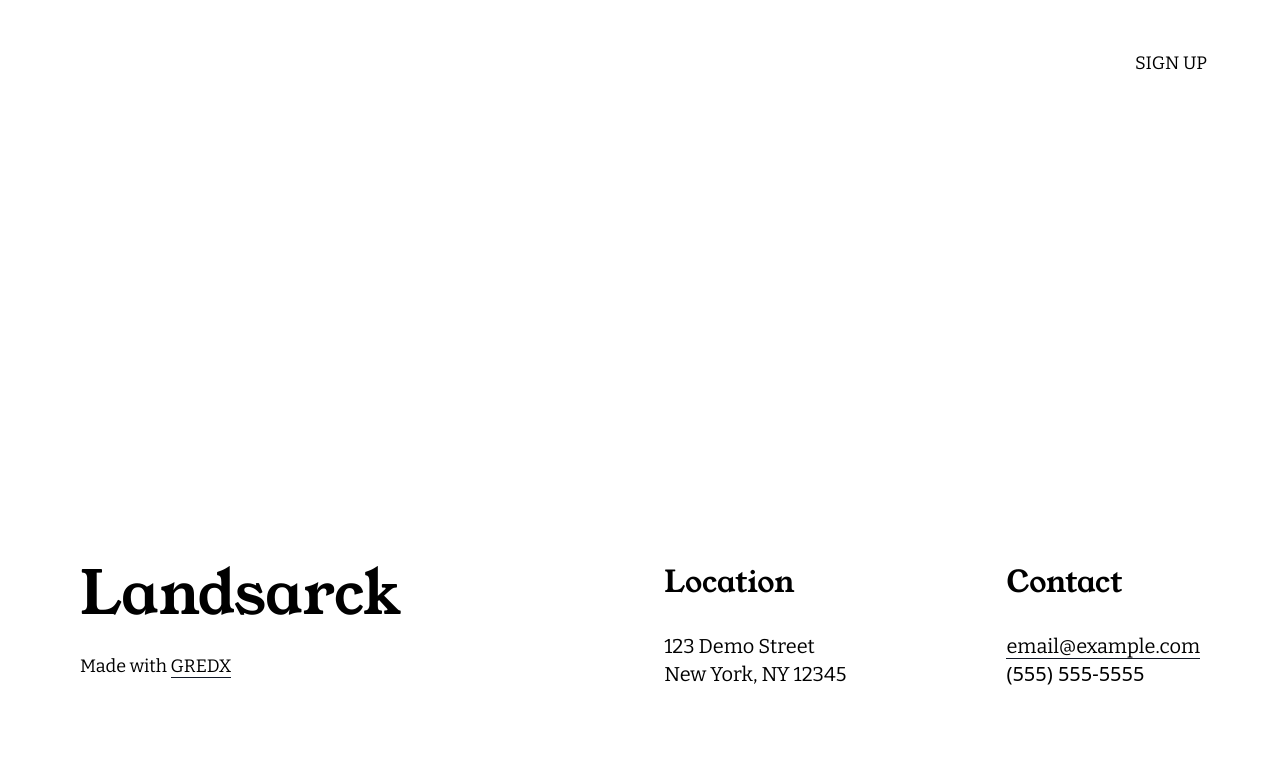
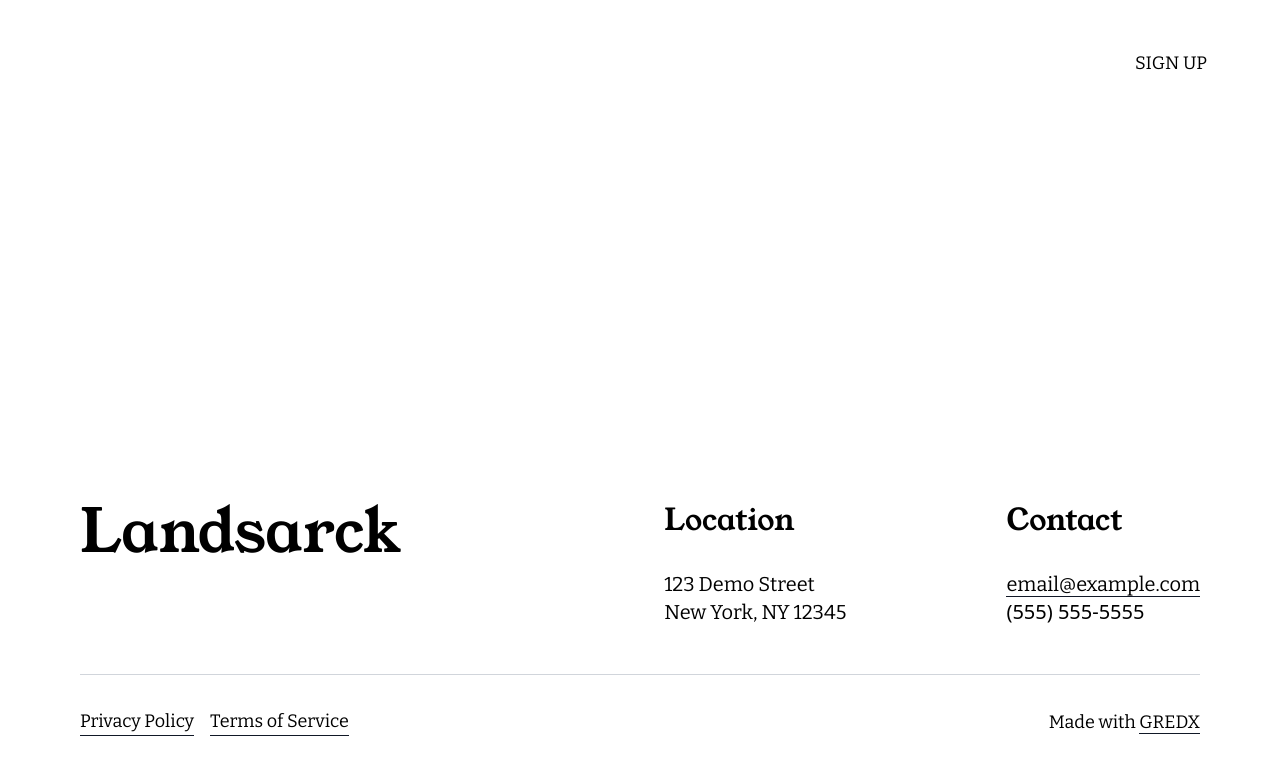
Before and after one commit to webservices715/Landsarck, a React (Vite) app in the folder Frontend/: page /contact in a window 1280 px wide. Shown: the top 770 px of the page. Built offline with nearby package versions, Linux system fonts and the light colour scheme.

Commit message:
adding changes

```diff
--- a/Frontend/src/components/Footer.jsx
+++ b/Frontend/src/components/Footer.jsx
@@ -2,29 +2,15 @@ import React from "react";
 
 function Footer() {
   return (
-    <div className="lg:py-28 py-16 lg:px-20 px-4">
+    <div className="lg:pt-28 py-16 lg:px-20 px-4">
       {/* Wrapper with space between first and other columns */}
       <div className="lg:flex lg:justify-between lg:items-start">
         {/* Site Title (1st column) */}
         <div className="flex flex-col gap-5">
-        <div className="mb-8 lg:mb-0 lg:flex-grow lg:max-w-xs">
-          <h2 className="text-6xl font-young-serif">Landsarck</h2>
+          <div className="mb-8 lg:mb-0 lg:flex-grow lg:max-w-xs">
+            <h2 className="text-6xl font-young-serif">Landsarck</h2>
+          </div>
         </div>
-        <div className="pt-2">
-        <p className="text-lg font-bitter">
-          Made with{" "}
-          <a
-            href="#"
-            className="border-b border-gray-900 font-bitter"
-            target="_blank"
-            rel="noopener noreferrer"
-          >
-            GREDX
-          </a>
-        </p>
-      </div>
-      </div>
-
 
         {/* Second and Third Columns wrapped together with space */}
         <div className="flex flex-col lg:flex-row lg:space-x-40">
@@ -42,7 +28,9 @@ function Footer() {
 
           {/* Contact (3rd column) */}
           <div>
-            <h4 className="text-3xl font-young-serif mb-8 lg:mt-0 mt-8">Contact</h4>
+            <h4 className="text-3xl font-young-serif mb-8 lg:mt-0 mt-8">
+              Contact
+            </h4>
             <p className="text-xl">
               <a
                 href="mailto:email@example.com"
@@ -57,8 +45,33 @@ function Footer() {
         </div>
       </div>
 
-      {/* Made with Squarespace Row */}
+      {/* Bottom Section with Privacy Policies, Terms, and Made with GREDX */}
+      <div className="mt-12 border-t border-gray-300 pt-8 flex flex-col lg:flex-row justify-between items-center">
+        {/* Privacy Policies and Terms of Service */}
+        <div className="flex space-x-4 text-lg font-bitter">
+          <a href="#" className="border-b border-gray-900">
+            Privacy Policy
+          </a>
+          <a href="#" className="border-b border-gray-900">
+            Terms of Service
+          </a>
+        </div>
 
+        {/* Made with GREDX */}
+        <div className="pt-4 lg:pt-0">
+          <p className="text-lg font-bitter">
+            Made with{" "}
+            <a
+              href="#"
+              className="border-b border-gray-900 font-bitter"
+              target="_blank"
+              rel="noopener noreferrer"
+            >
+              GREDX
+            </a>
+          </p>
+        </div>
+      </div>
     </div>
   );
 }
--- a/Frontend/src/index.css
+++ b/Frontend/src/index.css
@@ -3,3 +3,21 @@
 @tailwind base;
 @tailwind components;
 @tailwind utilities;
+
+::-webkit-scrollbar {
+    width: 10px;
+  }
+
+  ::-webkit-scrollbar-track {
+    background: #ffffff;
+  }
+
+  ::-webkit-scrollbar-thumb {
+    background-color: rgb(33, 33, 33);
+    border-radius: 10px;
+    border: 2px solid #f1f1f1;
+  }
+
+  ::-webkit-scrollbar-thumb:hover {
+    background-color: #555;
+  }
```
